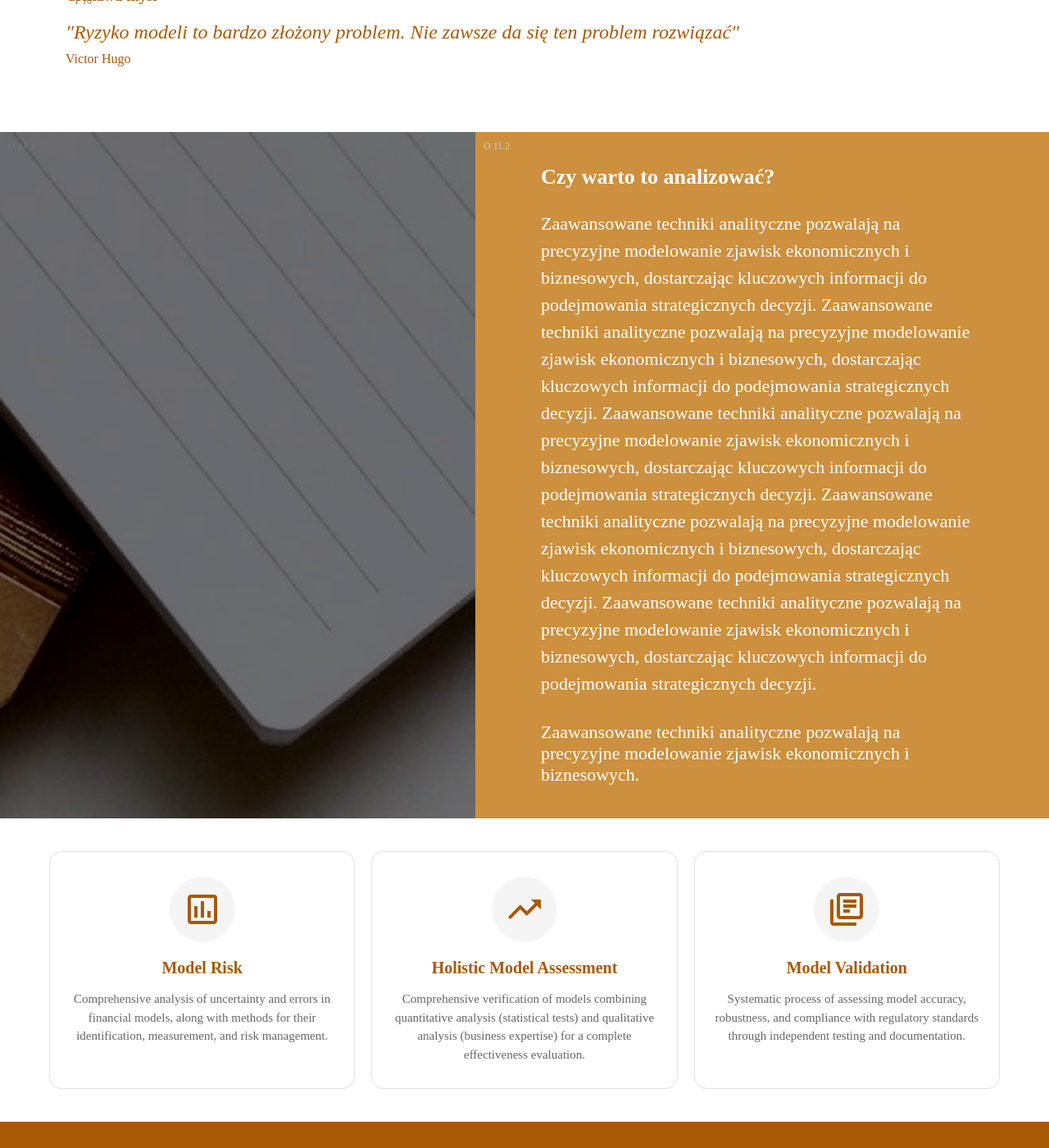
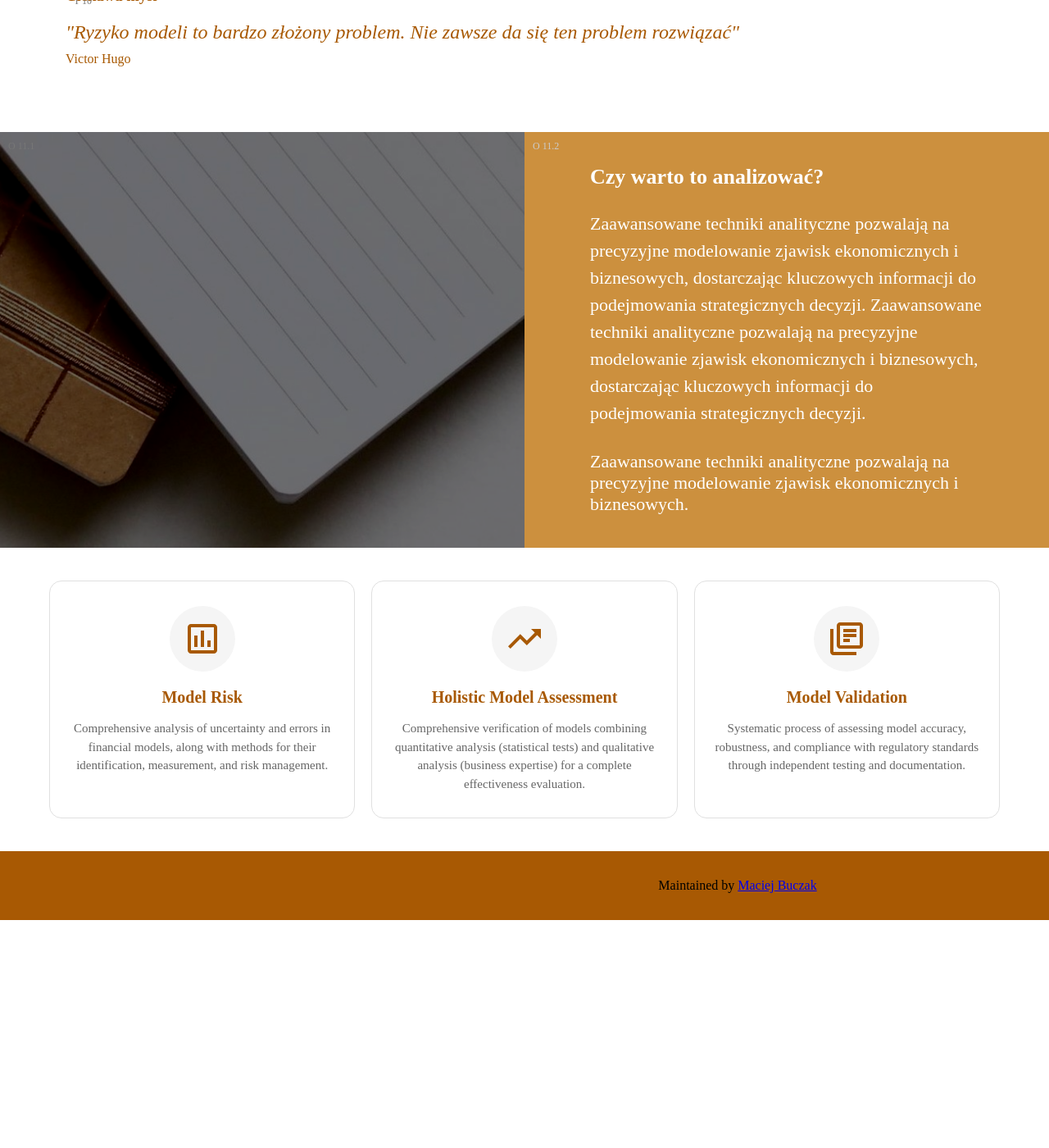
Before and after one commit to MaciejBuczak/risk-research, a Jekyll site: the page built from ryzmod.md, in a window 1280 px wide and 1400 px high, scrolled down 3999 px. Shown: the whole window at 82% size. Built offline with Jekyll 4.4.1, drawn with Linux system fonts in a browser that asks for light colours; after the commit the page ends 5121 px from its top, so only the background shows below that.

Commit message:
Update ryzyko-modeli-layout.html

```diff
--- a/_layouts/ryzyko-modeli-layout.html
+++ b/_layouts/ryzyko-modeli-layout.html
@@ -1224,10 +1224,11 @@
 
 
 
+
 <!-- Sekcja O 11 - poza kontenerem, aby zajmowała pełną szerokość -->
 <div class="full-width-section" style="display: flex; margin-bottom: 40px;">
   <!-- Boks lewy -->
-  <div style="flex: 1; background-color: #ece0d0; position: relative; padding: 20px; overflow: hidden; box-sizing: border-box;">
+  <div style="width: 50%; background-color: #ece0d0; position: relative; padding: 20px; overflow: hidden; box-sizing: border-box;">
     <div class="ryzmod-object-id" style="position: absolute; top: 10px; left: 10px; font-size: 12px; color: #777; z-index: 5;">O 11.1</div>
 
     <!-- Dodane zdjęcie z ciemnym nakładaniem -->
@@ -1238,14 +1239,13 @@
   </div>
 
   <!-- Boks prawy - szary -->
-  <div style="flex: 1; background-color: #cc903e; color: white; padding: 40px 80px; position: relative; box-sizing: border-box;">
+  <div style="width: 50%; background-color: #cc903e; color: white; padding: 40px 80px; position: relative; box-sizing: border-box;">
     <div class="ryzmod-object-id" style="position: absolute; top: 10px; left: 10px; font-size: 12px; color: #ccc;">O 11.2</div>
     <h3 style="margin-bottom: 25px; font-size: 26px; color: white;">Czy warto to analizować?</h3>
-    <p style="font-size: 22px; color: white; margin-bottom: 30px; line-height: 1.5;">Zaawansowane techniki analityczne pozwalają na precyzyjne modelowanie zjawisk ekonomicznych i biznesowych, dostarczając kluczowych informacji do podejmowania strategicznych decyzji. Zaawansowane techniki analityczne pozwalają na precyzyjne modelowanie zjawisk ekonomicznych i biznesowych, dostarczając kluczowych informacji do podejmowania strategicznych decyzji. Zaawansowane techniki analityczne pozwalają na precyzyjne modelowanie zjawisk ekonomicznych i biznesowych, dostarczając kluczowych informacji do podejmowania strategicznych decyzji. Zaawansowane techniki analityczne pozwalają na precyzyjne modelowanie zjawisk ekonomicznych i biznesowych, dostarczając kluczowych informacji do podejmowania strategicznych decyzji. Zaawansowane techniki analityczne pozwalają na precyzyjne modelowanie zjawisk ekonomicznych i biznesowych, dostarczając kluczowych informacji do podejmowania strategicznych decyzji.</p>
+    <p style="font-size: 22px; color: white; margin-bottom: 30px; line-height: 1.5;">Zaawansowane techniki analityczne pozwalają na precyzyjne modelowanie zjawisk ekonomicznych i biznesowych, dostarczając kluczowych informacji do podejmowania strategicznych decyzji. Zaawansowane techniki analityczne pozwalają na precyzyjne modelowanie zjawisk ekonomicznych i biznesowych, dostarczając kluczowych informacji do podejmowania strategicznych decyzji.</p>
     <p style="font-size: 22px; color: white; margin-top: 30px;">Zaawansowane techniki analityczne pozwalają na precyzyjne modelowanie zjawisk ekonomicznych i biznesowych.</p>
   </div>
 </div>
-
 
 
 
```
